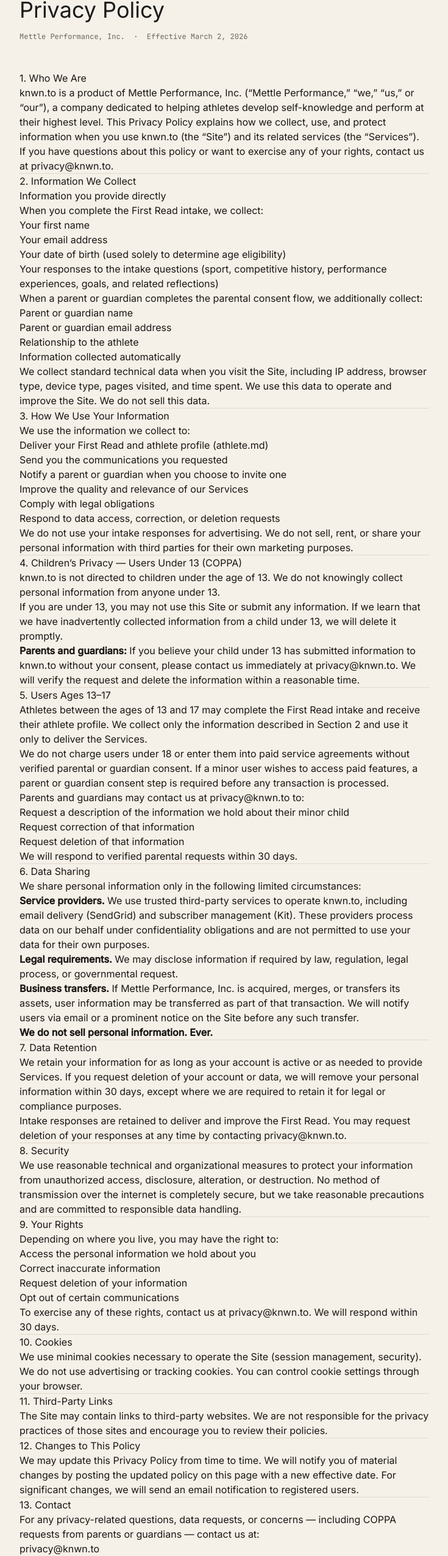
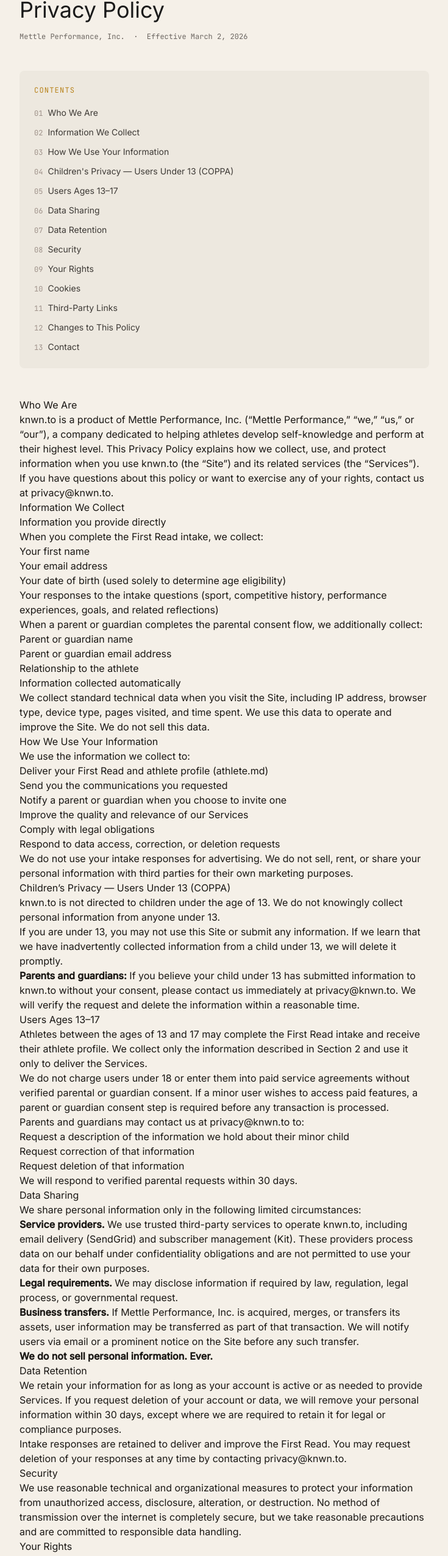
Before and after one commit to larueagent/knwn.to, a Next.js app: page /privacy in a window 1280 px wide. Shown: the part 182-2734 px from the top of the page at 61% size, without its empty margins (272-1007 px from the left). Built offline with nearby package versions, Linux system fonts and the light colour scheme; no server answers.

Commit message:
improve readability on /privacy: add TOC, section anchors, better spacing, hide dividers

```diff
--- a/app/privacy/page.tsx
+++ b/app/privacy/page.tsx
@@ -4,6 +4,22 @@ export const metadata = {
   title: "Privacy Policy — knwn.to",
   description: "How Mettle Performance, Inc. collects, uses, and protects your information on knwn.to.",
 };
+
+const sections = [
+  "Who We Are",
+  "Information We Collect",
+  "How We Use Your Information",
+  "Children's Privacy — Users Under 13 (COPPA)",
+  "Users Ages 13–17",
+  "Data Sharing",
+  "Data Retention",
+  "Security",
+  "Your Rights",
+  "Cookies",
+  "Third-Party Links",
+  "Changes to This Policy",
+  "Contact",
+];
 
 export default function PrivacyPage() {
   return (
@@ -31,18 +47,36 @@ export default function PrivacyPage() {
           </p>
         </div>
 
+        {/* Table of Contents */}
+        <nav className="mb-12 p-6 bg-[#EDE8DF] rounded-lg">
+          <p className="font-mono text-xs tracking-widest uppercase text-[#B8821A] mb-4">Contents</p>
+          <ol className="space-y-2">
+            {sections.map((title, i) => (
+              <li key={i}>
+                <a
+                  href={`#section-${i + 1}`}
+                  className="font-body text-sm text-[#3D3935] hover:text-[#B8821A] transition-colors"
+                >
+                  <span className="font-mono text-xs text-[#9E9189] mr-2">{String(i + 1).padStart(2, "0")}</span>
+                  {title}
+                </a>
+              </li>
+            ))}
+          </ol>
+        </nav>
+
         {/* Body */}
         <div className="prose prose-stone max-w-none
           prose-headings:font-display prose-headings:text-[#1A1A1A]
-          prose-h2:text-xl prose-h2:mt-12 prose-h2:mb-4
-          prose-h3:text-base prose-h3:font-semibold prose-h3:mt-8 prose-h3:mb-2
+          prose-h2:text-xl prose-h2:mt-14 prose-h2:mb-4 prose-h2:pb-2 prose-h2:border-b prose-h2:border-[#D4C9B8]
+          prose-h3:text-base prose-h3:font-semibold prose-h3:mt-8 prose-h3:mb-3 prose-h3:text-[#3D3935]
           prose-p:text-[#3D3935] prose-p:leading-relaxed prose-p:font-body
-          prose-li:text-[#3D3935] prose-li:font-body
+          prose-li:text-[#3D3935] prose-li:font-body prose-li:leading-relaxed
           prose-strong:text-[#1A1A1A]
           prose-a:text-[#B8821A] prose-a:no-underline hover:prose-a:underline
-          prose-hr:border-[#D4C9B8]">
+          prose-hr:hidden">
 
-          <h2>1. Who We Are</h2>
+          <h2 id="section-1">Who We Are</h2>
           <p>
             knwn.to is a product of Mettle Performance, Inc. (&ldquo;Mettle Performance,&rdquo; &ldquo;we,&rdquo; &ldquo;us,&rdquo; or &ldquo;our&rdquo;), a company dedicated to helping athletes develop self-knowledge and perform at their highest level. This Privacy Policy explains how we collect, use, and protect information when you use knwn.to (the &ldquo;Site&rdquo;) and its related services (the &ldquo;Services&rdquo;).
           </p>
@@ -51,9 +85,7 @@ export default function PrivacyPage() {
             <a href="mailto:privacy@knwn.to">privacy@knwn.to</a>.
           </p>
 
-          <hr />
-
-          <h2>2. Information We Collect</h2>
+          <h2 id="section-2">Information We Collect</h2>
           <h3>Information you provide directly</h3>
           <p>When you complete the First Read intake, we collect:</p>
           <ul>
@@ -73,9 +105,7 @@ export default function PrivacyPage() {
             We collect standard technical data when you visit the Site, including IP address, browser type, device type, pages visited, and time spent. We use this data to operate and improve the Site. We do not sell this data.
           </p>
 
-          <hr />
-
-          <h2>3. How We Use Your Information</h2>
+          <h2 id="section-3">How We Use Your Information</h2>
           <p>We use the information we collect to:</p>
           <ul>
             <li>Deliver your First Read and athlete profile (athlete.md)</li>
@@ -89,9 +119,7 @@ export default function PrivacyPage() {
             We do not use your intake responses for advertising. We do not sell, rent, or share your personal information with third parties for their own marketing purposes.
           </p>
 
-          <hr />
-
-          <h2>4. Children&rsquo;s Privacy &mdash; Users Under 13 (COPPA)</h2>
+          <h2 id="section-4">Children&rsquo;s Privacy &mdash; Users Under 13 (COPPA)</h2>
           <p>
             knwn.to is not directed to children under the age of 13. We do not knowingly collect personal information from anyone under 13.
           </p>
@@ -103,9 +131,7 @@ export default function PrivacyPage() {
             <a href="mailto:privacy@knwn.to">privacy@knwn.to</a>. We will verify the request and delete the information within a reasonable time.
           </p>
 
-          <hr />
-
-          <h2>5. Users Ages 13&ndash;17</h2>
+          <h2 id="section-5">Users Ages 13&ndash;17</h2>
           <p>
             Athletes between the ages of 13 and 17 may complete the First Read intake and receive their athlete profile. We collect only the information described in Section 2 and use it only to deliver the Services.
           </p>
@@ -120,9 +146,7 @@ export default function PrivacyPage() {
           </ul>
           <p>We will respond to verified parental requests within 30 days.</p>
 
-          <hr />
-
-          <h2>6. Data Sharing</h2>
+          <h2 id="section-6">Data Sharing</h2>
           <p>We share personal information only in the following limited circumstances:</p>
           <p>
             <strong>Service providers.</strong> We use trusted third-party services to operate knwn.to, including email delivery (SendGrid) and subscriber management (Kit). These providers process data on our behalf under confidentiality obligations and are not permitted to use your data for their own purposes.
@@ -135,9 +159,7 @@ export default function PrivacyPage() {
           </p>
           <p><strong>We do not sell personal information. Ever.</strong></p>
 
-          <hr />
-
-          <h2>7. Data Retention</h2>
+          <h2 id="section-7">Data Retention</h2>
           <p>
             We retain your information for as long as your account is active or as needed to provide Services. If you request deletion of your account or data, we will remove your personal information within 30 days, except where we are required to retain it for legal or compliance purposes.
           </p>
@@ -145,16 +167,12 @@ export default function PrivacyPage() {
             Intake responses are retained to deliver and improve the First Read. You may request deletion of your responses at any time by contacting <a href="mailto:privacy@knwn.to">privacy@knwn.to</a>.
           </p>
 
-          <hr />
-
-          <h2>8. Security</h2>
+          <h2 id="section-8">Security</h2>
           <p>
             We use reasonable technical and organizational measures to protect your information from unauthorized access, disclosure, alteration, or destruction. No method of transmission over the internet is completely secure, but we take reasonable precautions and are committed to responsible data handling.
           </p>
 
-          <hr />
-
-          <h2>9. Your Rights</h2>
+          <h2 id="section-9">Your Rights</h2>
           <p>Depending on where you live, you may have the right to:</p>
           <ul>
             <li>Access the personal information we hold about you</li>
@@ -166,30 +184,22 @@ export default function PrivacyPage() {
             To exercise any of these rights, contact us at <a href="mailto:privacy@knwn.to">privacy@knwn.to</a>. We will respond within 30 days.
           </p>
 
-          <hr />
-
-          <h2>10. Cookies</h2>
+          <h2 id="section-10">Cookies</h2>
           <p>
             We use minimal cookies necessary to operate the Site (session management, security). We do not use advertising or tracking cookies. You can control cookie settings through your browser.
           </p>
 
-          <hr />
-
-          <h2>11. Third-Party Links</h2>
+          <h2 id="section-11">Third-Party Links</h2>
           <p>
             The Site may contain links to third-party websites. We are not responsible for the privacy practices of those sites and encourage you to review their policies.
           </p>
 
-          <hr />
-
-          <h2>12. Changes to This Policy</h2>
+          <h2 id="section-12">Changes to This Policy</h2>
           <p>
             We may update this Privacy Policy from time to time. We will notify you of material changes by posting the updated policy on this page with a new effective date. For significant changes, we will send an email notification to registered users.
           </p>
 
-          <hr />
-
-          <h2>13. Contact</h2>
+          <h2 id="section-13">Contact</h2>
           <p>
             For any privacy-related questions, data requests, or concerns &mdash; including COPPA requests from parents or guardians &mdash; contact us at:
           </p>
```
